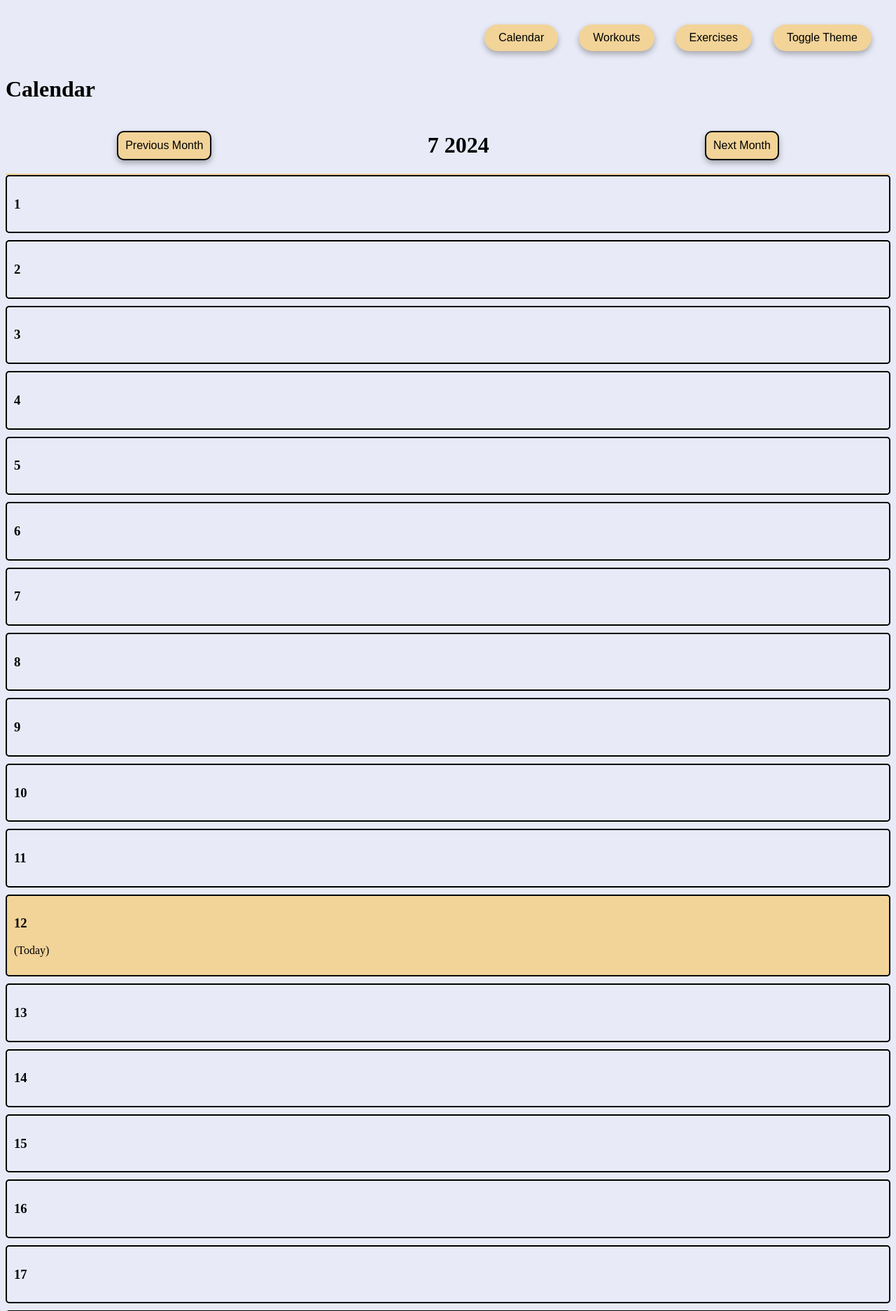
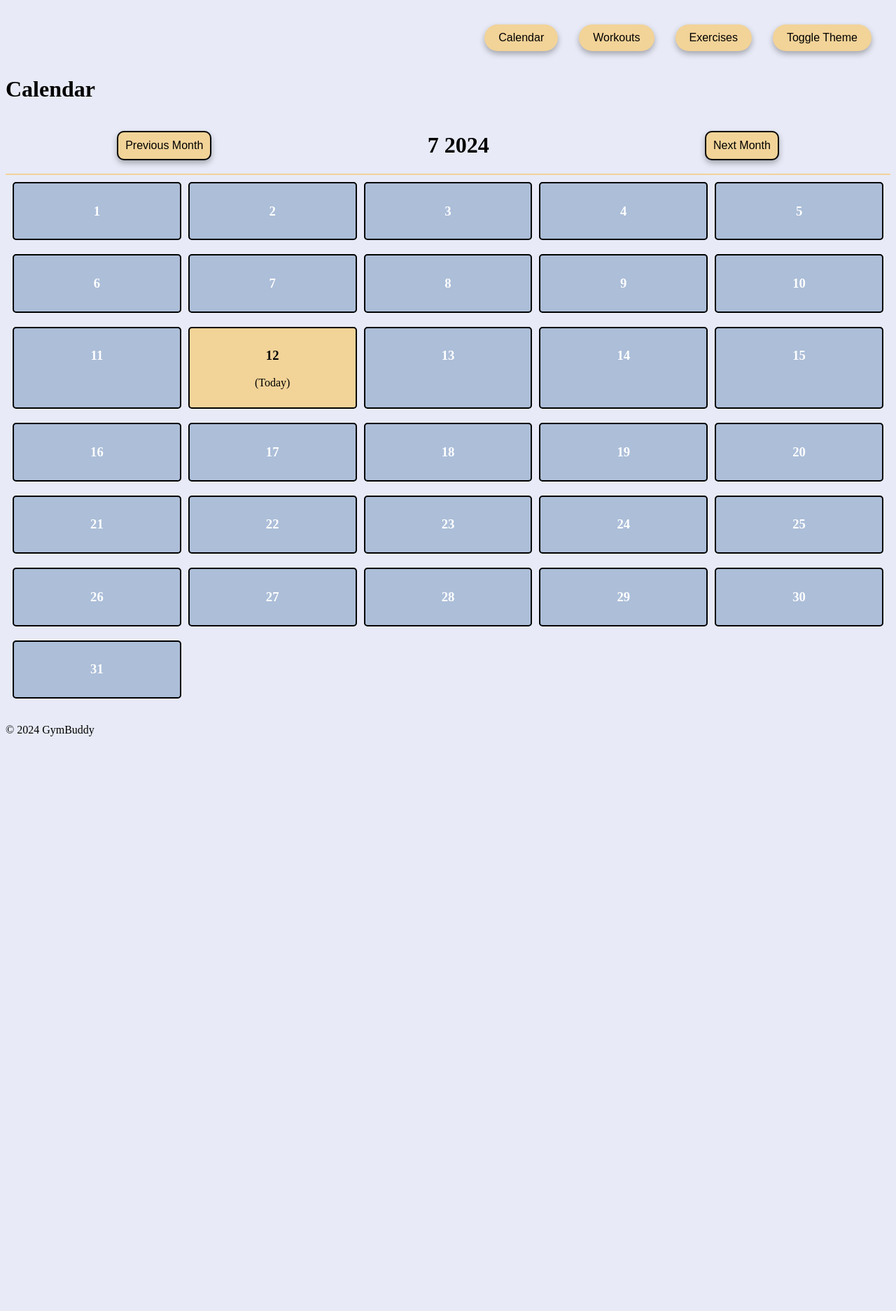
Before and after one commit to dphillip11/GymBuddy, a Django app: page /calendar/ in a window 1280 px wide. Shown: the top 1873 px of the page at 70% size. After the commit the page ends 1052 px from the top, so only its background shows below. Run offline with Django 5.2, Linux system fonts and the light colour scheme; data that the repository does not hold is empty.

Commit message:
calendar styling

```diff
--- a/WorkoutPlanner/static/workoutPlanner/css/styles.css
+++ b/WorkoutPlanner/static/workoutPlanner/css/styles.css
@@ -19,16 +19,15 @@
     margin-top: 20px;
 }
 
-.calendar-grid {
+#calendar-grid {
     display: grid;
-    grid-template-columns: repeat(7, 1fr); /* 7 columns for the days of the week */
+    grid-template-columns: repeat(5, 1fr);
     grid-gap: 10px;
     padding: 10px;
 }
 
 .calendar-item {
-    border: 1px solid #ddd;
-    padding: 10px;
-    border-radius: 5px;
+    align-items: center;
+    justify-content: center;
     text-align: center;
 }
--- a/WorkoutPlanner/templates/workoutPlanner/components/calendar_item.html
+++ b/WorkoutPlanner/templates/workoutPlanner/components/calendar_item.html
@@ -1,4 +1,4 @@
-<div class="framed calendar_item {% if item.is_today %}highlight{% endif %}""
+<div class="framed calendar-item secondary {% if item.is_today %}highlight{% endif %}""
 id="calendar_item_{{item.year}}_{{item.month}}_{{item.day}}">
     <h3>{{ item.day }}</h3>
     {% if item.is_today %}<p>(Today)</p>{% endif %}
--- a/WorkoutPlanner/templates/workoutPlanner/pages/calendar_page.html
+++ b/WorkoutPlanner/templates/workoutPlanner/pages/calendar_page.html
@@ -4,12 +4,14 @@
 
 {% block content %}
     <h1>Calendar</h1>
-    <div class="row spaced" id="calendar-nav">
+    <div class="row spaced primary" id="calendar-nav">
         <a href="{{ prev_month_url}}"><button class="tag highlight">Previous Month</button></a>
         <div><h1>{{ month }} {{ year }}</h1></div>
         <a href="{{ next_month_url }}"><button class="tag highlight">Next Month</button></a>
     </div>
+    <div id="calendar-grid">
     {% for item in calendar_items %}
         {% include 'workoutplanner/components/calendar_item.html' with item=item %}
     {% endfor %}
+    </div>
 {% endblock %}
```
